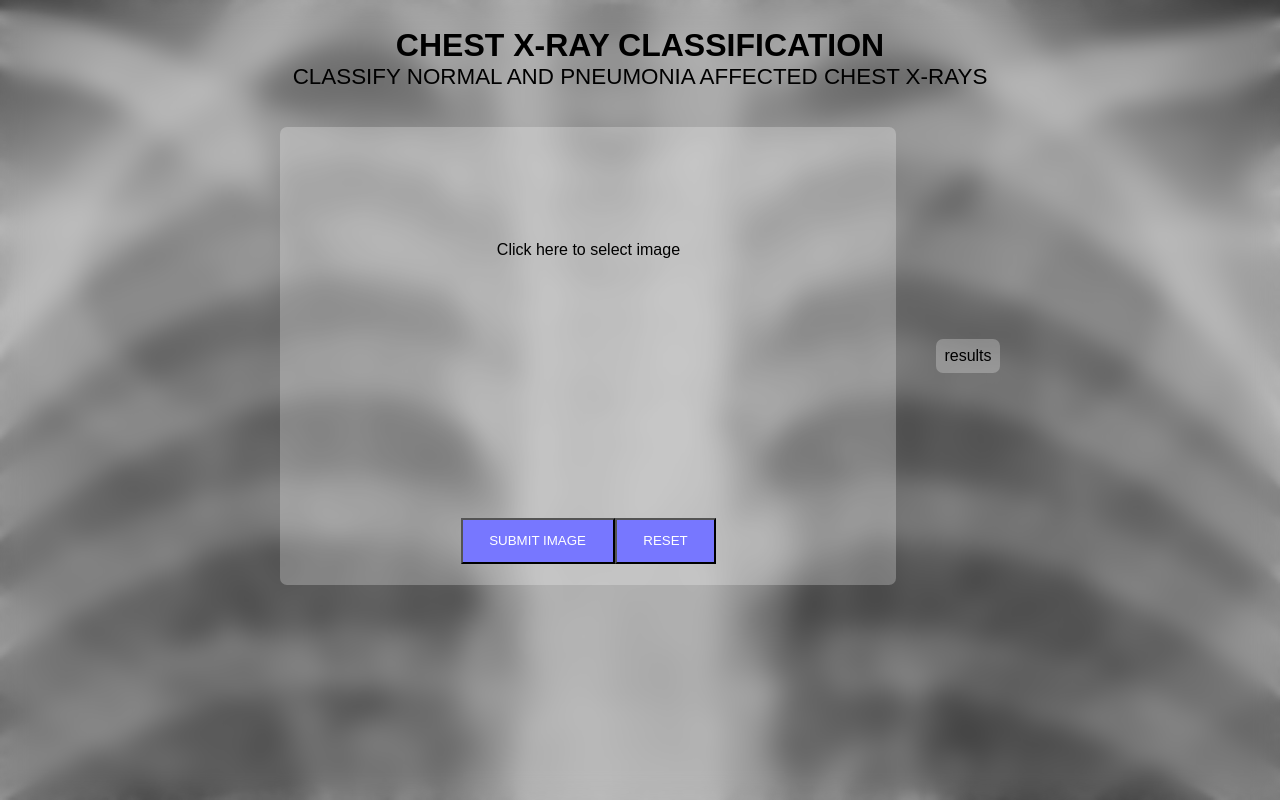
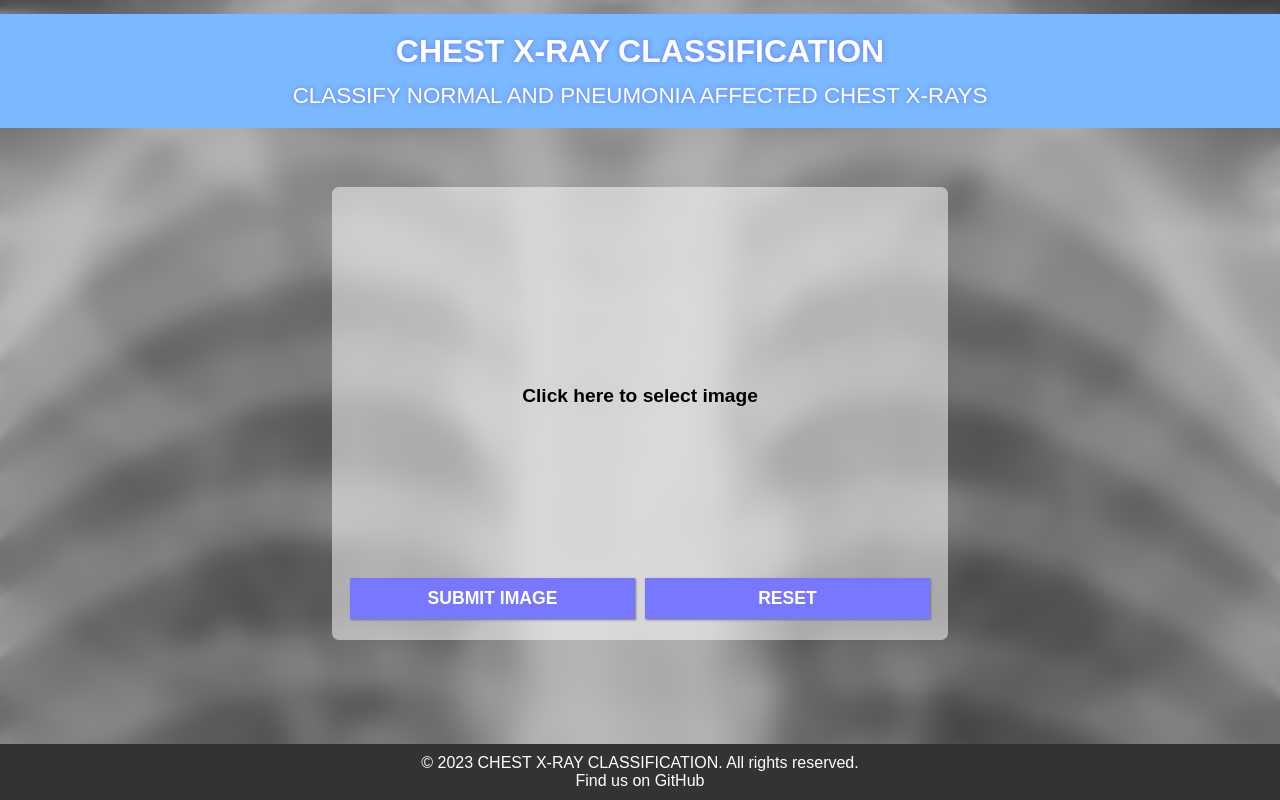
Before and after one commit to dipakexe/FINAL_YEAR_PROJECT_2023, a Flask app: template templates/index.html in a window 1280 px wide. Run offline with Flask 3, Linux system fonts and the light colour scheme; the template is opened without the code that fills it, so the values that code supplies are empty.

Commit message:
minor changes

```diff
--- a/static/main.js
+++ b/static/main.js
@@ -8,8 +8,72 @@ const image_container = $("#image-container")[0];
 const input_image_file = $("#input-image-file")[0];
 const input_image_element = $("img")[0];
 const select_image_label = $("#select-image-label")[0];
+const comment_on_outcome = $(".comment-on-outcome")[0];
+const submit_button = $('button[type="submit"]')[0];
+
+
+submit_button.disabled = false; // the submit button will be enabled only if a valid image is selected.
+
 
 var is_valid_image_selected = false;
+var result_found = false;
+
+/**
+ * For Output section
+ */
+var pneumonia_probalibity_level_percentage_span = $(
+  ".pneumonia-probalibity-level-percentage"
+)[0];
+var pneumonia_probalibity_level_bar_div = $(
+  ".pneumonia-probalibity-level-bar"
+)[0];
+
+function update_result(percentage) {
+  var current_width = 0;
+
+  const update = () => {
+    if (current_width < percentage) {
+      current_width += 1;
+      pneumonia_probalibity_level_bar_div.style.width = current_width + "%";
+      pneumonia_probalibity_level_percentage_span.innerText = current_width;
+      requestAnimationFrame(update);
+    }
+  };
+
+  update();
+
+  if (percentage < 30) {
+    comment_on_outcome.innerText =
+      "*Low probability of pneumonia. No prominent evidence of pneumonia.";
+    pneumonia_probalibity_level_bar_div.style.backgroundColor =
+      "rgb(191, 40, 148)";
+  } else if (percentage < 60) {
+    comment_on_outcome.innerText =
+      "*Moderate probability of pneumonia. Consult a healthcare professional for further evaluation.";
+    pneumonia_probalibity_level_bar_div.style.backgroundColor =
+      "rgb(219, 196, 50)";
+  } else if (percentage < 80) {
+    comment_on_outcome.innerText =
+      "*High probability of pneumonia. Need medical attention immediately.";
+    pneumonia_probalibity_level_bar_div.style.backgroundColor =
+      "rgb(245, 135, 25)";
+  } else if (percentage > 80) {
+    comment_on_outcome.innerText =
+      "*Very high probability of pneumonia. An urgent medical attention is required.";
+    pneumonia_probalibity_level_bar_div.style.backgroundColor =
+      "rgb(240, 34, 34)";
+  }
+}
+
+const output_section = $("section.output-section")[0];
+
+function make_output_section_visible() {
+  output_section.classList.remove("output-section-hidden");
+}
+
+function make_output_section_invisible() {
+  output_section.classList.add("output-section-hidden");
+}
 
 function change_label(file) {
   const extention = file.name.split(".").pop().toLowerCase();
@@ -18,7 +82,9 @@ function change_label(file) {
     case "jpg":
     case "jpeg":
     case "png":
+    case "webp":
       is_valid_image_selected = true;
+
       break;
     default:
       is_valid_image_selected = false;
@@ -27,8 +93,10 @@ function change_label(file) {
 
   if (!is_valid_image_selected) {
     select_image_label.classList.remove("hidden");
+    submit_button.disabled = true;
   } else {
     select_image_label.classList.add("hidden");
+    submit_button.disabled = false;
   }
 }
 
@@ -75,7 +143,6 @@ form.onsubmit = function (form_submit_event) {
   form_submit_event.preventDefault();
 };
 
-const submit_button = $('button[type="submit"]')[0];
 submit_button.onclick = function () {
   console.log("Sending data to the server...");
 
@@ -94,10 +161,22 @@ submit_button.onclick = function () {
        *
        */
 
+      console.log(json_data);
+
       if (json_data["result"] === "true") {
         // valid response
+        result_found = true;
       } else {
+        result_found = false;
         // invalid response
+      }
+
+      update_result(json_data["pneumonia_percentage"]);
+
+      if (!result_found) {
+        make_output_section_visible();
+      } else {
+        make_output_section_invisible();
       }
     })
     .catch((error) => {
--- a/static/style.css
+++ b/static/style.css
@@ -8,9 +8,6 @@ body {
   font-family: "Arial", sans-serif;
   margin: 0;
   padding: 0;
-  display: flex;
-  flex-direction: column;
-  align-items: center;
 
   /* The background image */
   background-image: url(/static/assets/background.png);
@@ -23,6 +20,28 @@ body {
 
   /* no scrolling needed */
   overflow: hidden;
+
+  font-family: sans-serif;
+}
+
+body {
+  display: grid;
+  grid-template-columns: 1fr;
+  grid-template-rows: 0.25fr 1fr 0.2fr;
+  grid-column-gap: 0px;
+  grid-row-gap: 0px;
+}
+
+header {
+  grid-area: 1 / 1 / 2 / 2;
+}
+
+.container {
+  grid-area: 2 / 1 / 3 / 2;
+}
+
+.footer {
+  grid-area: 3 / 1 / 4 / 2;
 }
 
 /* The header part */
@@ -34,6 +53,14 @@ header {
 
   display: grid;
   place-items: center;
+
+  background-color: rgb(122, 184, 255);
+
+  backdrop-filter: blur(12px);
+
+  color: rgb(255, 255, 255);
+
+  text-shadow: 0px 0px 5px rgba(79, 35, 255, 0.397);
 }
 
 header h1 {
@@ -43,10 +70,13 @@ header h1 {
 
 header p {
   font-size: 1.4em;
-  font-weight: 0;
 }
 
 #container {
+  height: 100%;
+
+  display: grid;
+  place-items: center;
 }
 
 /* For the image selector */
@@ -65,6 +95,15 @@ header p {
 
   display: grid;
   place-items: center;
+}
+
+#select-image-label {
+  position: relative;
+  top: 50%;
+
+  font-weight: 600;
+  font-size: 1.2em;
+  font-family: sans-serif;
 }
 
 img {
@@ -86,7 +125,8 @@ form {
 }
 
 form section {
-  background-color: rgba(255, 255, 255, 0.259); /*adding a semi-transparent background to improve text readability */
+  background-color: rgba(255, 255, 255, 0.513);
+  /*adding a semi-transparent background to improve text readability */
   margin: 14px 20px;
   padding: 8px;
   border-radius: 7px;
@@ -95,26 +135,99 @@ form section {
   flex-direction: column;
   align-items: center;
   justify-content: center;
-
-
-
 }
 
 .buttons-wrapper {
   width: 100%;
   padding: 10px;
   margin: 3px 6px;
-  display: flex;
-  flex-direction: row;
+
+  display: grid;
+  grid-template-columns: 1fr 1fr;
+  column-gap: 10px;
+
   align-items: center;
+}
+
+button[type="submit"],
+button[type="reset"] {
+  all: unset;
+  padding: 10px 5px;
+  background-color: rgb(119, 119, 255);
+  color: white;
+  text-align: center;
+  box-shadow: 1px 1px 2px rgb(122, 121, 121);
+
+  font-size: 1.1em;
+  font-weight: 600;
+}
+
+/* For the output section */
+
+section.output-section {
+  display: grid;
+  grid-template-columns: 1fr;
+  column-gap: 1em;
+  grid-template-rows: 1fr 1fr;
+  row-gap: 1em;
+
   justify-content: center;
 }
 
+section.output-section-hidden {
+  display: none;
+}
 
+.pneumonia-probalibity {
+  padding: 10px;
+  color: black;
 
-button[type="submit"],
-button[type="reset"] {
-  padding: 1em 2em;
-  background-color: rgb(119, 119, 255);
-  color: white;
+  grid-area: 1 / 1 / 2 / 2;
+
+  display: grid;
+
+  grid-template-columns: 1fr;
+  column-gap: 1em;
+  grid-template-rows: 1.4fr 1fr;
+  row-gap: 1em;
 }
+
+.pneumonia-probalibity-title {
+  font-size: 1.3em;
+}
+
+.pneumonia-probalibity-level-bar {
+  background-color: rgba(63, 63, 63, 0.63);
+  padding: 10px;
+  border-radius: 20px;
+}
+
+.comment-on-outcome {
+  grid-area: 2 / 1 / 3 / 2;
+  padding: 16px;
+  text-align: center;
+
+  display: grid;
+  place-items: center;
+}
+
+/* Footer */
+
+footer {
+  background-color: #333;
+  color: #fff;
+  text-align: center;
+  padding: 10px;
+  position: fixed;
+  bottom: 0;
+  width: 100%;
+}
+
+a {
+  color: #fff;
+  text-decoration: none;
+}
+
+a:hover {
+  text-decoration: underline;
+}
--- a/templates/index.html
+++ b/templates/index.html
@@ -38,8 +38,34 @@
 
         <!-- the results will appare here when the image is submitted -->
 
-        <section class="output-section">results</section>
+        <section class="output-section output-section-hidden">
+          <!-- Initially the output section will be hidden -->
+          <div class="pneumonia-probalibity">
+            <div class="pneumonia-probalibity-title">
+              Probability of Pneumonia is
+              <span class="pneumonia-probalibity-level-percentage"></span> %*
+            </div>
+            <div
+              style="
+                border: 0.5px solid black;
+                border-radius: 20px;
+                margin: 1px;
+              "
+            >
+              <div class="pneumonia-probalibity-level-bar"></div>
+            </div>
+          </div>
+          <div class="comment-on-outcome"></div>
+        </section>
       </form>
     </div>
+
+    <footer>
+      <p>&copy; 2023 CHEST X-RAY CLASSIFICATION. All rights reserved.</p>
+      <p>
+        Find us on
+        <a href="https://github.com/blank for now" target="_blank">GitHub</a>
+      </p>
+    </footer>
   </body>
 </html>
```
Also changed, not shown: TROUBLESHOOTING.md (added, +7 -0 lines), app.py (+10 -14 lines), scripts/download_model.py (+19 -23 lines), README.md, samples/pneumonia_3.jpeg (deleted).
